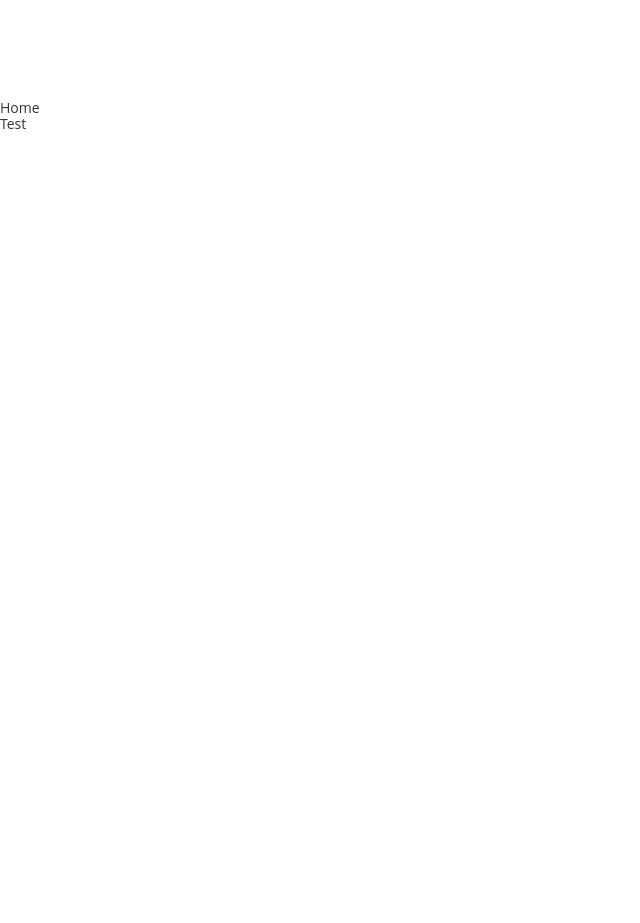
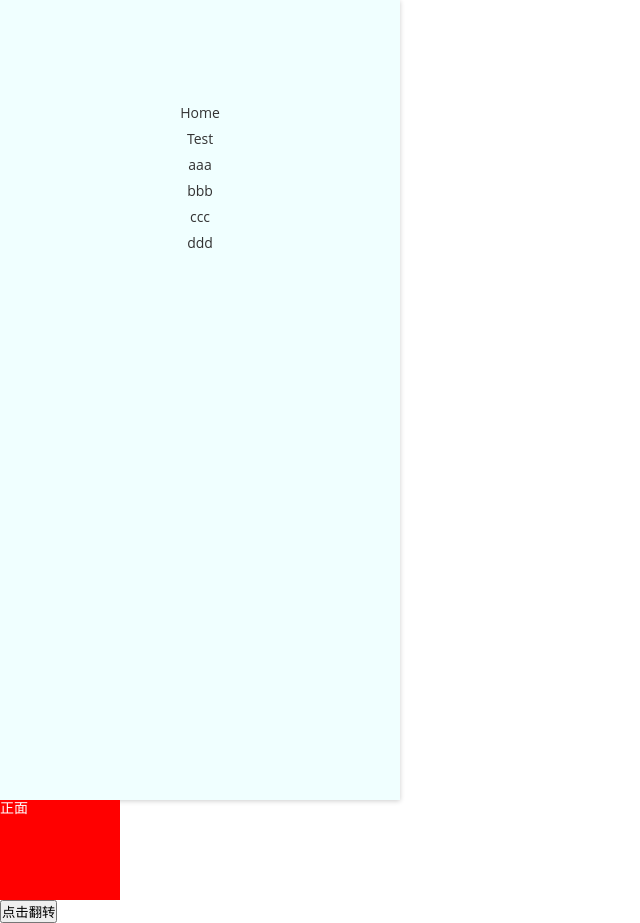
Before and after one commit to m-f-home/ThreeZeroFive, a Vue app: page / in a window 1280 px wide. Shown: the whole page, without its empty margins (0-640 px from the left). Before the commit the page ends 800 px from the top, so only its background shows below. Built offline with nearby package versions, Linux system fonts and the light colour scheme.

Commit message:
图片旋转测试

```diff
--- a/src/components/common_header.vue
+++ b/src/components/common_header.vue
@@ -19,6 +19,10 @@ export default {
     const list = reactive([
       { name: 'Home', path: '/' },
       { name: 'Test', path: '/' },
+      { name: 'aaa', path: '/' },
+      { name: 'bbb', path: '/' },
+      { name: 'ccc', path: '/' },
+      { name: 'ddd', path: '/' },
     ])
     console.log(list)
 
@@ -33,8 +37,17 @@ export default {
 .common-header {
   width: 400px;
   height: 100%;
+  box-shadow: rgba(0, 0, 0, 0.2) 0 1px 5px 0px;
+  background: azure;
+  text-align: center;
   .user-info {
     height: 100px;
   }
+  .header-nav {
+    background: azure;
+    .routes {
+      padding: 5px;
+    }
+  }
 }
 </style>
--- a/src/views/Home.vue
+++ b/src/views/Home.vue
@@ -1,11 +1,78 @@
 <template>
-  <div class="home"></div>
+  <div>
+    <div class="flip-box">
+      <div
+        :class="{ 'flip-front': playFlip }"
+        class="flip-item flip-item-front"
+      >
+        <span>正面</span>
+      </div>
+      <div :class="{ 'flip-back': playFlip }" class="flip-item flip-item-back">
+        <span>反面</span>
+      </div>
+    </div>
+    <button @click="play">点击翻转</button>
+  </div>
 </template>
-
 <script>
-// @ is an alias to /src
-
 export default {
-  name: 'Home',
+  data() {
+    return {
+      playFlip: false,
+    }
+  },
+  methods: {
+    play() {
+      this.playFlip = !this.playFlip
+    },
+  },
 }
 </script>
+<style scoped>
+.flip-box {
+  position: relative;
+  overflow: hidden;
+  height: 100px;
+  width: 120px;
+}
+
+.flip-item {
+  position: absolute;
+  left: 0;
+  top: 0;
+  width: 100%;
+  height: 100%;
+  transition: all 1s ease-in-out 0s;
+  backface-visibility: hidden;
+  box-sizing: border-box;
+}
+
+.flip-item-front {
+  z-index: 2;
+  background: red;
+  color: white;
+}
+
+.flip-item-back {
+  transform: rotateY(180deg);
+  z-index: 1;
+  background: green;
+  color: white;
+}
+
+.flip-box:hover .flip-item-front {
+  transform: rotateY(180deg);
+}
+
+.flip-box:hover .flip-item-back {
+  transform: rotateY(0deg);
+}
+
+.flip-front {
+  transform: rotateY(180deg);
+}
+
+.flip-back {
+  transform: rotateY(0deg);
+}
+</style>
```
